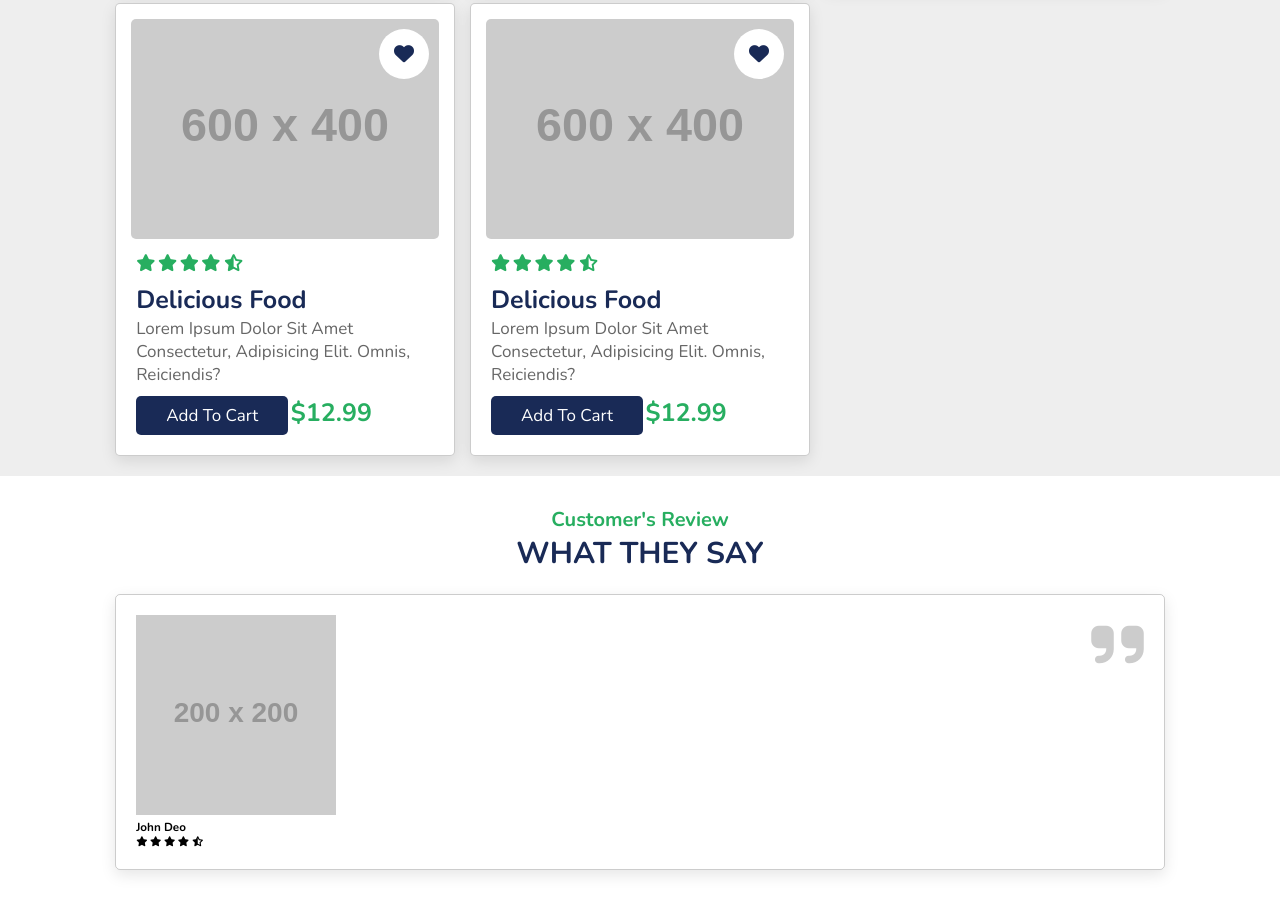
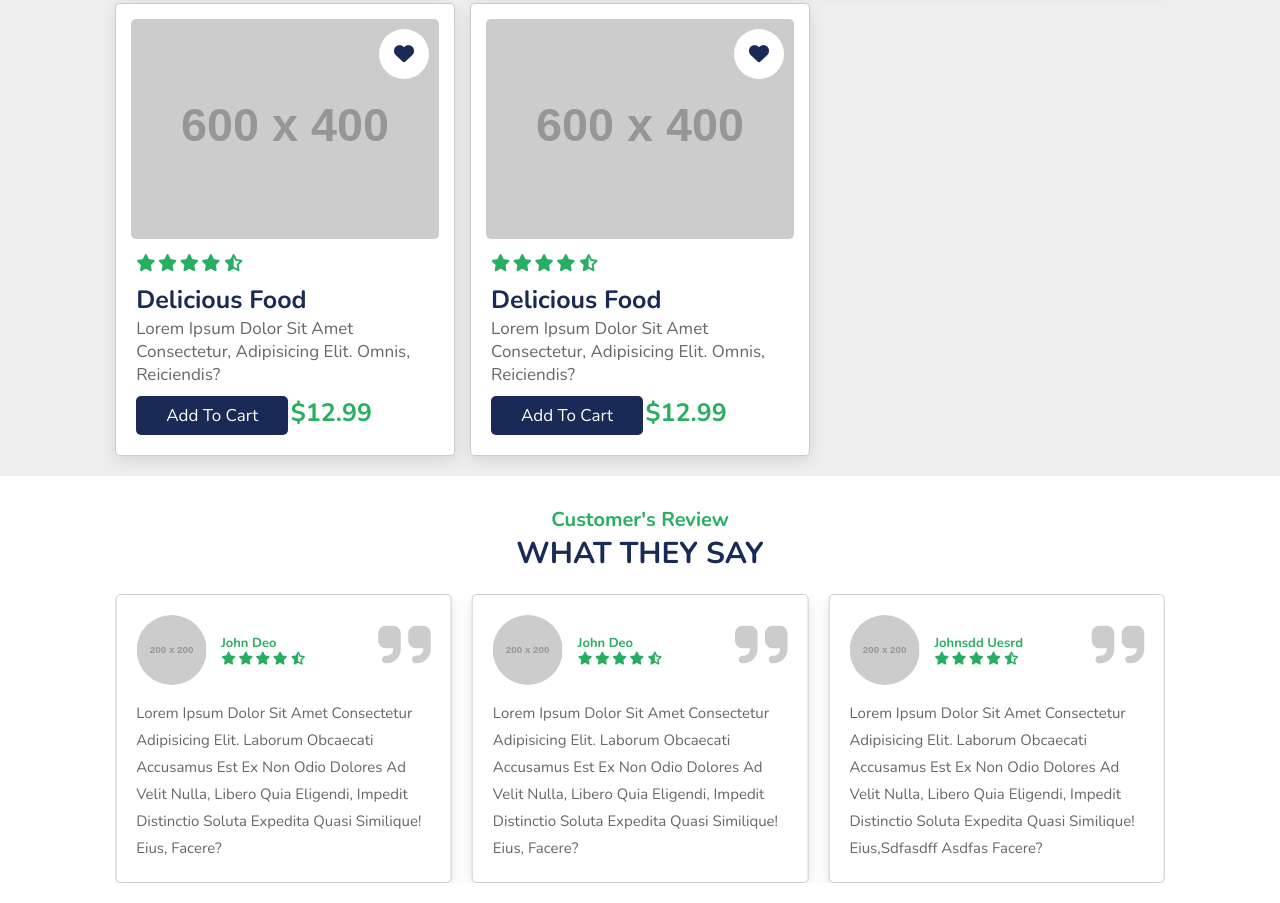
Before and after one commit to MusaHasan/Foody, a plain HTML site: page index.html in a window 1280 px wide. Shown: the part 3302-4205 px from the top of the page. Drawn offline with nearby package versions, Linux system fonts and the light colour scheme; placeholder pictures from the web are drawn by us.

Commit message:
Review saction design complete

```diff
--- a/css/style.css
+++ b/css/style.css
@@ -441,6 +441,35 @@ header .icons #manu-bars {
   color: #ccc;
 }
 
+.review .slide .user {
+  display: flex;
+  gap: 1.5rem;
+  align-items: center;
+  flex-wrap: wrap;
+  padding-bottom: 1.5rem;
+}
+
+.review .slide .user img {
+  height: 7rem;
+  width: 7rem;
+  border-radius: 50%;
+  object-fit: cover;
+}
+.review .slide .user h3 {
+  color: var(--green);
+  font-size: 1.3rem;
+}
+.review .slide .user i {
+  font-size: 1.3rem;
+  color: var(--green);
+}
+
+.review .slide p {
+  font-size: 1.5rem;
+  line-height: 1.8;
+  color: var(--light-color);
+}
+
 /* review saction style end */
 
 /* media queries */
--- a/index.html
+++ b/index.html
@@ -513,9 +513,10 @@
     <section class="review" id="review">
       <h3 class="sub-heading">customer's review</h3>
       <h1 class="heading">what they say</h1>
-      <div class="review-slider">
-        <div class="weapper">
-          <div class="slide">
+
+      <div class="swiper swiper-container review-slider">
+        <div class="swiper-wrapper wrapper">
+          <div class="swiper-slide slide">
             <i class="fas fa-quote-right"></i>
             <div class="user">
               <img src="https://placehold.co/200x200" alt="user" />
@@ -530,6 +531,100 @@
                 </div>
               </div>
             </div>
+            <p>
+              Lorem ipsum dolor sit amet consectetur adipisicing elit. Laborum
+              obcaecati accusamus est ex non odio dolores ad velit nulla, libero
+              quia eligendi, impedit distinctio soluta expedita quasi similique!
+              Eius, facere?
+            </p>
+          </div>
+
+          <div class="swiper-slide slide">
+            <i class="fas fa-quote-right"></i>
+            <div class="user">
+              <img src="https://placehold.co/200x200" alt="user" />
+              <div class="user-info">
+                <h3>johnsdd uesrd</h3>
+                <div class="stars">
+                  <i class="fas fa-star"></i>
+                  <i class="fas fa-star"></i>
+                  <i class="fas fa-star"></i>
+                  <i class="fas fa-star"></i>
+                  <i class="fas fa-star-half-alt"></i>
+                </div>
+              </div>
+            </div>
+            <p>
+              Lorem ipsum dolor sit amet consectetur adipisicing elit. Laborum
+              obcaecati accusamus est ex non odio dolores ad velit nulla, libero
+              quia eligendi, impedit distinctio soluta expedita quasi similique!
+              Eius,sdfasdff asdfas facere?
+            </p>
+          </div>
+          <div class="swiper-slide slide">
+            <i class="fas fa-quote-right"></i>
+            <div class="user">
+              <img src="https://placehold.co/200x200" alt="user" />
+              <div class="user-info">
+                <h3>josdfhn dedfo</h3>
+                <div class="stars">
+                  <i class="fas fa-star"></i>
+                  <i class="fas fa-star"></i>
+                  <i class="fas fa-star"></i>
+                  <i class="fas fa-star"></i>
+                  <i class="fas fa-star-half-alt"></i>
+                </div>
+              </div>
+            </div>
+            <p>
+              sit amet consectetur adipisicing elit. Laborum obcaecati accusamus
+              est ex non odio dolores ad velit nulla, libero quia eligendi,
+              impedit distinctio soluta expedita quasi similique! Eius, facere?
+            </p>
+          </div>
+          <div class="swiper-slide slide">
+            <i class="fas fa-quote-right"></i>
+            <div class="user">
+              <img src="https://placehold.co/200x200" alt="user" />
+              <div class="user-info">
+                <h3>john deo</h3>
+                <div class="stars">
+                  <i class="fas fa-star"></i>
+                  <i class="fas fa-star"></i>
+                  <i class="fas fa-star"></i>
+                  <i class="fas fa-star"></i>
+                  <i class="fas fa-star-half-alt"></i>
+                </div>
+              </div>
+            </div>
+            <p>
+              Lorem ipsum dolor sit amet consectetur adipisicing elit. Laborum
+              obcaecati accusamus est ex non odio dolores ad velit nulla, libero
+              quia eligendi, impedit distinctio soluta expedita quasi similique!
+              Eius, facere?
+            </p>
+          </div>
+          <div class="swiper-slide slide">
+            <i class="fas fa-quote-right"></i>
+            <div class="user">
+              <img src="https://placehold.co/200x200" alt="user" />
+              <div class="user-info">
+                <h3>john deo</h3>
+                <div class="stars">
+                  <i class="fas fa-star"></i>
+                  <i class="fas fa-star"></i>
+                  <i class="fas fa-star"></i>
+                  <i class="fas fa-star"></i>
+                  <i class="fas fa-star-half-alt"></i>
+                </div>
+              </div>
+            </div>
+            <p>
+              Lorem ipsum dolor sit amet consectetur adipisicing elit. Laborum
+              obcaecati accusamus est ex non odio dolores ad velit nulla, libero
+              quia eligendi, impedit distinctio soluta expedita quasi similique!
+              Eius, facere?
+            </p>
           </div>
         </div>
       </div>
@@ -555,6 +650,33 @@
         },
         loop: true,
       });
+
+      var swiper = new Swiper(".review-slider", {
+        spaceBetween: 20,
+        centeredSlides: true,
+        autoplay: {
+          delay: 7500,
+          disableOnInteraction: false,
+        },
+        loop: true,
+        breakpoints: {
+          0: {
+            slidesPerView: 1,
+          },
+          640: {
+            slidesPerView: 2,
+          },
+          768: {
+            slidesPerView: 2,
+          },
+          1024: {
+            slidesPerView: 3,
+          },
+          1080: {
+            slidesPerView: 3,
+          },
+        },
+      });
     </script>
     <!-- Custom jabaScript file link -->
     <script src="js/script.js"></script>
```
